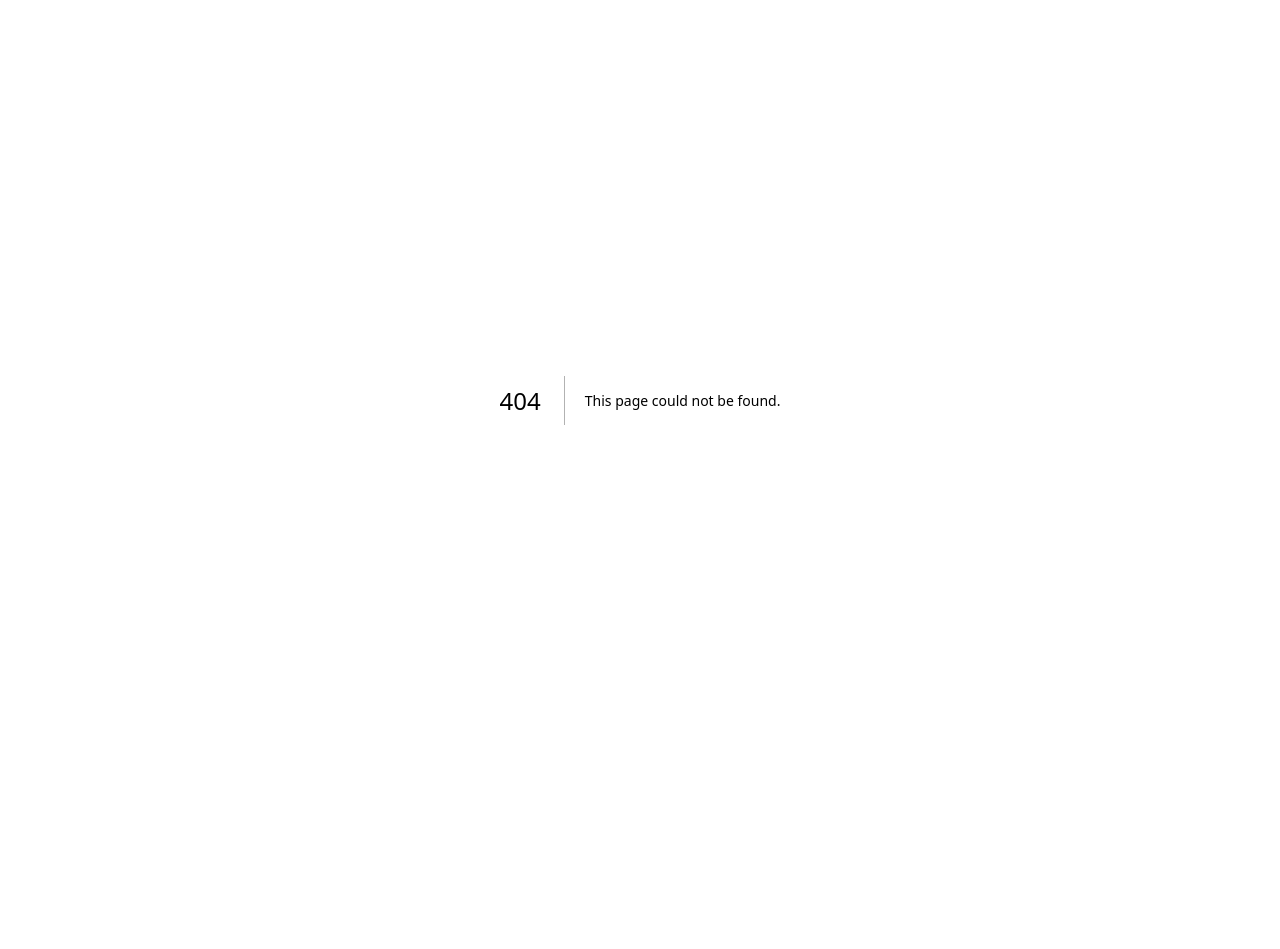
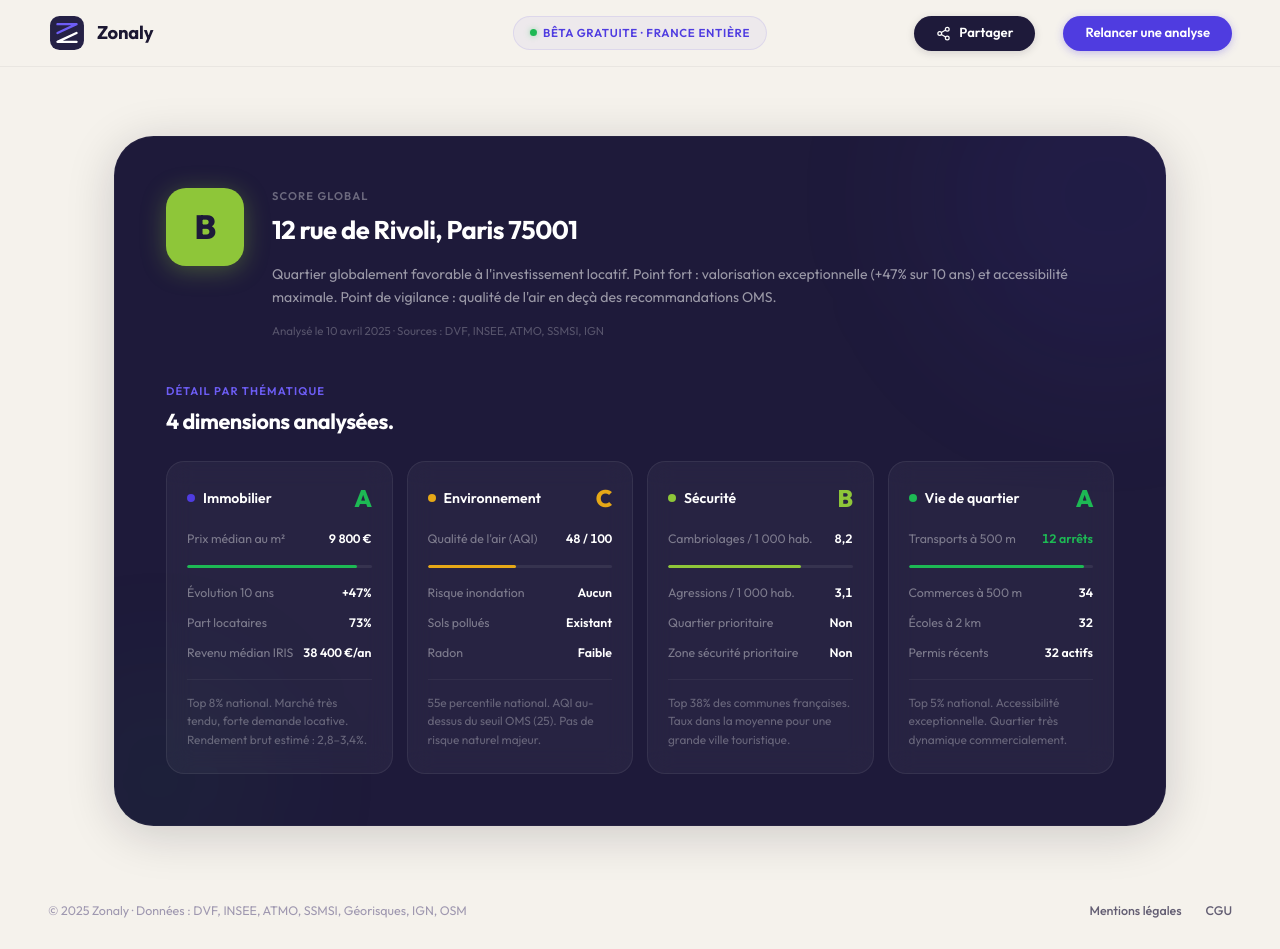
Before and after one commit to zonaly-web/zonaly-web, a Next.js app: page /analyse in a window 1280 px wide. Before the commit this address had no page. Before the commit the page ends 800 px from the top, so only its background shows below. Built offline with nearby package versions, Linux system fonts and the light colour scheme.

Commit message:
Feat/ add analysis page with fake data

```diff
--- /dev/null
+++ b/app/analyse/page.tsx
@@ -0,0 +1,17 @@
+import { Footer } from "@/components/landing/footer";
+import { Nav } from "@/components/landing/nav";
+import { ResultCard } from "@/components/landing/result-card";
+
+export default function AnalysePage() {
+  return (
+    <div className="flex min-h-screen flex-col">
+      <Nav isAnalyse />
+      <main className="flex flex-1 flex-col justify-center pt-24">
+        <div className="w-full">
+          <ResultCard />
+        </div>
+      </main>
+      <Footer isAnalyse />
+    </div>
+  );
+}
--- a/components/landing/cta-section.tsx
+++ b/components/landing/cta-section.tsx
@@ -9,6 +9,10 @@
       <div
         aria-hidden
         className="via-foreground/8 absolute top-0 right-[10%] left-[10%] h-px bg-gradient-to-r from-transparent to-transparent"
+      />
+      <div
+        aria-hidden
+        className="via-foreground/8 absolute right-[10%] bottom-0 left-[10%] h-px bg-gradient-to-r from-transparent to-transparent"
       />
       <motion.div
         initial={{ opacity: 0, y: 30 }}
--- a/components/landing/footer.tsx
+++ b/components/landing/footer.tsx
@@ -1,6 +1,13 @@
-export function Footer() {
+import { cn } from "@/lib/utils";
+
+export function Footer({ isAnalyse = false }: { isAnalyse?: boolean }) {
   return (
-    <footer className="text-text-light border-foreground/[0.06] mx-auto flex max-w-[1100px] flex-col items-center gap-4 border-t px-6 pt-12 pb-9 text-center text-[0.78rem] sm:flex-row sm:justify-between sm:gap-0 sm:text-left">
+    <footer
+      className={cn(
+        "text-text-light flex flex-col items-center gap-4 px-5 pb-7 text-center text-[0.78rem] sm:flex-row sm:justify-between sm:gap-0 sm:text-left md:px-12",
+        isAnalyse ? "pt-4" : "pt-12",
+      )}
+    >
       <span>© 2025 Zonaly · Données : DVF, INSEE, ATMO, SSMSI, Géorisques, IGN, OSM</span>
       <div className="flex gap-6">
         <a
--- a/components/landing/nav.tsx
+++ b/components/landing/nav.tsx
@@ -1,11 +1,13 @@
 "use client";
 
+import { cn } from "@/lib/utils";
+import { Share2 } from "lucide-react";
+import { useMotionValueEvent, useScroll } from "motion/react";
 import Image from "next/image";
+import Link from "next/link";
 import { useState } from "react";
-import { useMotionValueEvent, useScroll } from "motion/react";
-import { cn } from "@/lib/utils";
 
-export function Nav() {
+export function Nav({ isAnalyse = false }: { isAnalyse?: boolean }) {
   const [scrolled, setScrolled] = useState(false);
   const { scrollY } = useScroll();
 
@@ -18,7 +20,7 @@
       className={cn(
         "fixed top-0 right-0 left-0 z-100 flex items-center justify-between",
         "transition-all duration-500 ease-[cubic-bezier(0.16,1,0.3,1)]",
-        scrolled
+        scrolled || isAnalyse
           ? "bg-background/88 border-foreground/5 border-b px-5 py-3.5 backdrop-blur-2xl backdrop-saturate-150 md:px-12"
           : "px-5 py-5 md:px-12",
       )}
@@ -39,6 +41,28 @@
       </div>
 
       <ul className="hidden list-none items-center gap-7 md:flex">
+        {isAnalyse ? (
+          <>
+            <li>
+              <button
+                type="button"
+                className="bg-bg-dark inline-flex h-[35px] cursor-pointer items-center gap-2 rounded-full border-none px-[22px] font-[inherit] text-[0.82rem] leading-none font-semibold text-white shadow-[0_2px_8px_rgba(20,16,36,0.15)] transition-all duration-250 hover:-translate-y-[1px] hover:bg-[#2a2550] hover:shadow-[0_4px_16px_rgba(30,26,58,0.4)]"
+              >
+                <Share2 size={15} strokeWidth={2} />
+                Partager
+              </button>
+            </li>
+            <li>
+              <Link
+                href="/"
+                className="bg-primary hover:bg-accent-light inline-flex h-[35px] items-center rounded-full px-[22px] text-[0.82rem] leading-none font-semibold text-white shadow-[0_2px_8px_rgba(79,60,224,0.3)] transition-all duration-250 hover:-translate-y-[1px] hover:shadow-[0_4px_16px_rgba(79,60,224,0.35)]"
+              >
+                Relancer une analyse
+              </Link>
+            </li>
+          </>
+        ) : (
+          <>
             <li>
               <a
                 href="#top"
@@ -63,6 +87,8 @@
                 Nous contacter
               </a>
             </li>
+          </>
+        )}
       </ul>
     </nav>
   );
--- a/components/landing/search-bar.tsx
+++ b/components/landing/search-bar.tsx
@@ -4,10 +4,12 @@
 import { useGeocodeAddress } from "@/hooks/use-geocode-address";
 import type { AutocompleteResult } from "@/lib/geocoding/schemas";
 import { ArrowRight, Loader2, Search } from "lucide-react";
+import { useRouter } from "next/navigation";
 import { useRef, useState, type KeyboardEvent } from "react";
 import { useOnClickOutside } from "usehooks-ts";
 
 export function SearchBar() {
+  const router = useRouter();
   const [value, setValue] = useState("");
   const [selected, setSelected] = useState<AutocompleteResult | null>(null);
   const [open, setOpen] = useState(false);
@@ -54,6 +56,7 @@
   function handleAnalyze() {
     if (!selected) return;
     geocode.mutate(selected.fulltext);
+    router.push("/analyse");
   }
 
   return (
```
Lines whose indentation alone changed are shown as unchanged.
